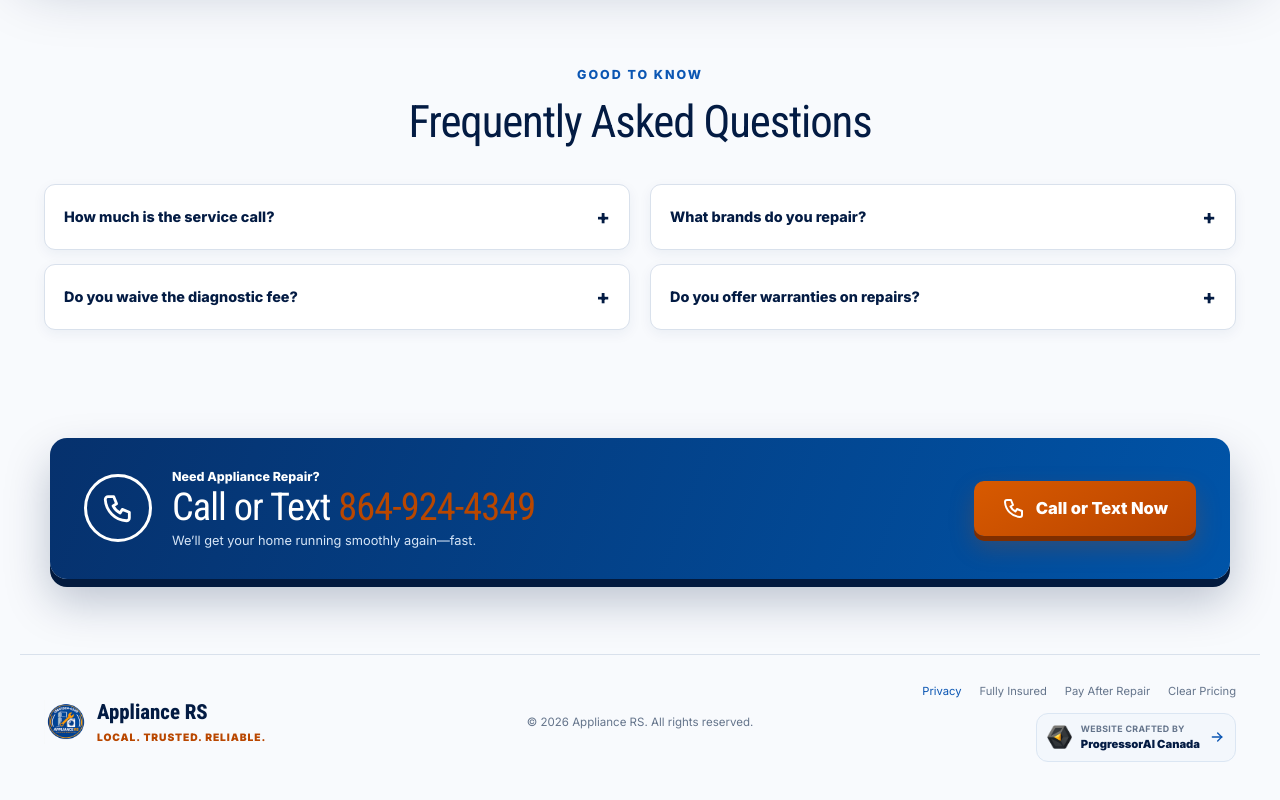
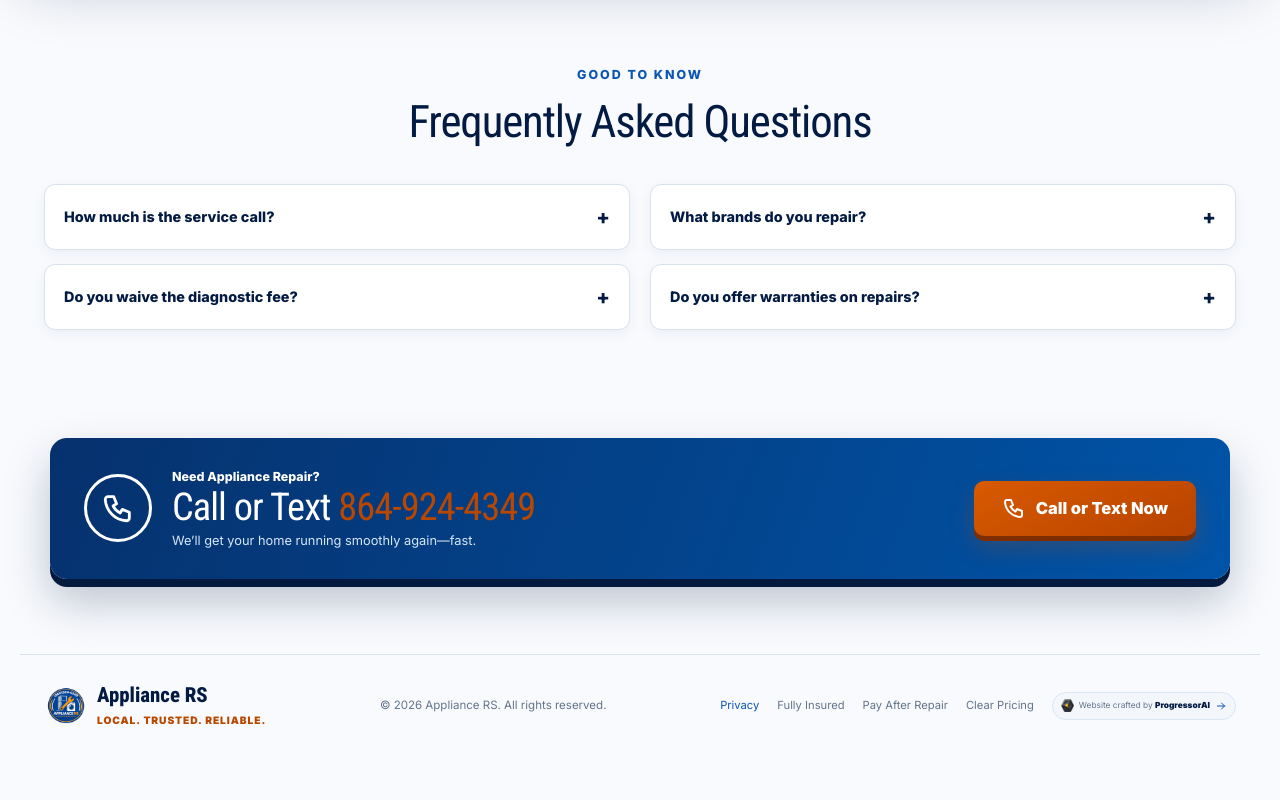
Before and after one commit to AlexFax01/appliance-rs-website, a Next.js app: page / in a window 1280 px wide. Shown: the part 5760-6560 px from the top of the page. After the commit the page ends 6526 px from the top, so only its background shows below. Built offline with nearby package versions, Linux system fonts and the light colour scheme; no server answers.

Commit message:
Refine footer attribution alignment

```diff
--- a/src/app/globals.css
+++ b/src/app/globals.css
@@ -258,18 +258,17 @@ button:focus-visible, a:focus-visible, input:focus-visible, textarea:focus-visib
 .final-cta h2 { color: #fff; font-size: clamp(1.9rem, 3vw, 3rem); margin: 0; }
 .final-cta h2 span { color: var(--orange); }
 .final-cta small { color: #d7e6f7; }
-.site-footer { align-items: center; border-top: 1px solid var(--line); display: grid; gap: 25px; grid-template-columns: 1fr auto 1fr; margin: auto; max-width: 1240px; padding: 28px 24px 38px; }
+.site-footer { align-items: center; border-top: 1px solid var(--line); display: grid; gap: 28px; grid-template-columns: auto minmax(170px, 1fr) auto; margin: auto; max-width: 1240px; padding: 28px 24px 38px; }
 .footer-brand { align-items: center; display: flex; gap: 9px; }
 .footer-brand > span { display: grid; }
 .footer-brand strong { color: var(--deep); font: 800 1.3rem var(--font-heading); }
-.site-footer > p { color: var(--muted); font-size: .72rem; margin: 0; }
-.footer-meta { align-items: flex-end; display: grid; gap: 13px; justify-items: end; }
-.footer-links { color: var(--muted); display: flex; flex-wrap: wrap; font-size: .7rem; gap: 10px 18px; justify-content: flex-end; }
+.site-footer > p { color: var(--muted); font-size: .72rem; margin: 0; text-align: center; }
+.footer-meta { align-items: center; display: flex; gap: 18px; justify-content: flex-end; }
+.footer-links { align-items: center; color: var(--muted); display: flex; flex-wrap: nowrap; font-size: .7rem; gap: 18px; justify-content: flex-end; white-space: nowrap; }
 .footer-links a { color: var(--blue); }
-.footer-credit { align-items: center; background: #f3f7fc; border: 1px solid #dbe6f3; border-radius: 12px; color: var(--deep); display: inline-flex; gap: 9px; padding: 8px 10px; text-decoration: none; transition: border-color 180ms, box-shadow 180ms, transform 180ms; }
-.footer-credit > span { display: grid; gap: 1px; text-align: left; }
-.footer-credit small { color: var(--muted); font-size: .55rem; font-weight: 700; letter-spacing: .04em; text-transform: uppercase; }
-.footer-credit strong { font-size: .7rem; font-weight: 900; }
+.footer-credit { align-items: center; background: #f3f7fc; border: 1px solid #dbe6f3; border-radius: 999px; color: var(--muted); display: inline-flex; flex: 0 0 auto; gap: 5px; min-height: 28px; padding: 5px 8px; text-decoration: none; transition: border-color 180ms, box-shadow 180ms, transform 180ms; white-space: nowrap; }
+.footer-credit > span { font-size: .52rem; line-height: 1; text-align: left; }
+.footer-credit strong { color: var(--deep); font-size: inherit; font-weight: 900; }
 .footer-credit > svg { color: var(--blue); }
 .footer-credit:hover, .footer-credit:focus-visible { border-color: #99bce7; box-shadow: 0 6px 16px rgba(6,43,99,.11); transform: translateY(-2px); }
 .mobile-contact-bar { display: none; }
@@ -388,7 +387,7 @@ dialog::backdrop { background: rgba(1,12,30,.76); backdrop-filter: blur(3px); }
   .area-section, .contact-section { grid-template-columns: 1fr; }
   .reviews-top { align-items: flex-start; gap: 25px; } .review-grid { grid-template-columns: 1fr; }
   .review-card { min-height: auto; }
-  .site-footer { grid-template-columns: 1fr; text-align: center; } .footer-brand, .footer-links { justify-content: center; } .footer-meta { justify-items: center; }
+  .site-footer { grid-template-columns: 1fr; text-align: center; } .footer-brand, .footer-links { justify-content: center; } .footer-meta { flex-wrap: wrap; justify-content: center; }
 }
 @media (min-width: 761px) and (max-width: 900px) {
   .hero { min-height: 610px; }
--- a/src/components/ApplianceWebsite.tsx
+++ b/src/components/ApplianceWebsite.tsx
@@ -213,9 +213,9 @@ export function ApplianceWebsite() {
         <div className="footer-meta">
           <div className="footer-links"><Link href="/privacy">Privacy</Link><span>Fully Insured</span><span>Pay After Repair</span><span>Clear Pricing</span></div>
           <a className="footer-credit" href="https://progressorai.ca/" rel="noreferrer" target="_blank">
-            <Image alt="ProgressorAI Canada" height={24} src="/images/brand/progressorai-canada.png" width={25} />
-            <span><small>Website crafted by</small><strong>ProgressorAI Canada</strong></span>
-            <IconArrowRight aria-hidden="true" size={16} />
+            <Image alt="" aria-hidden="true" height={12} src="/images/brand/progressorai-canada.png" style={{ height: "auto" }} width={13} />
+            <span>Website crafted by <strong>ProgressorAI</strong></span>
+            <IconArrowRight aria-hidden="true" size={12} />
           </a>
         </div>
       </footer>
```
Also changed, not shown: 1 other file (tests, documents, lock files or other folders).
